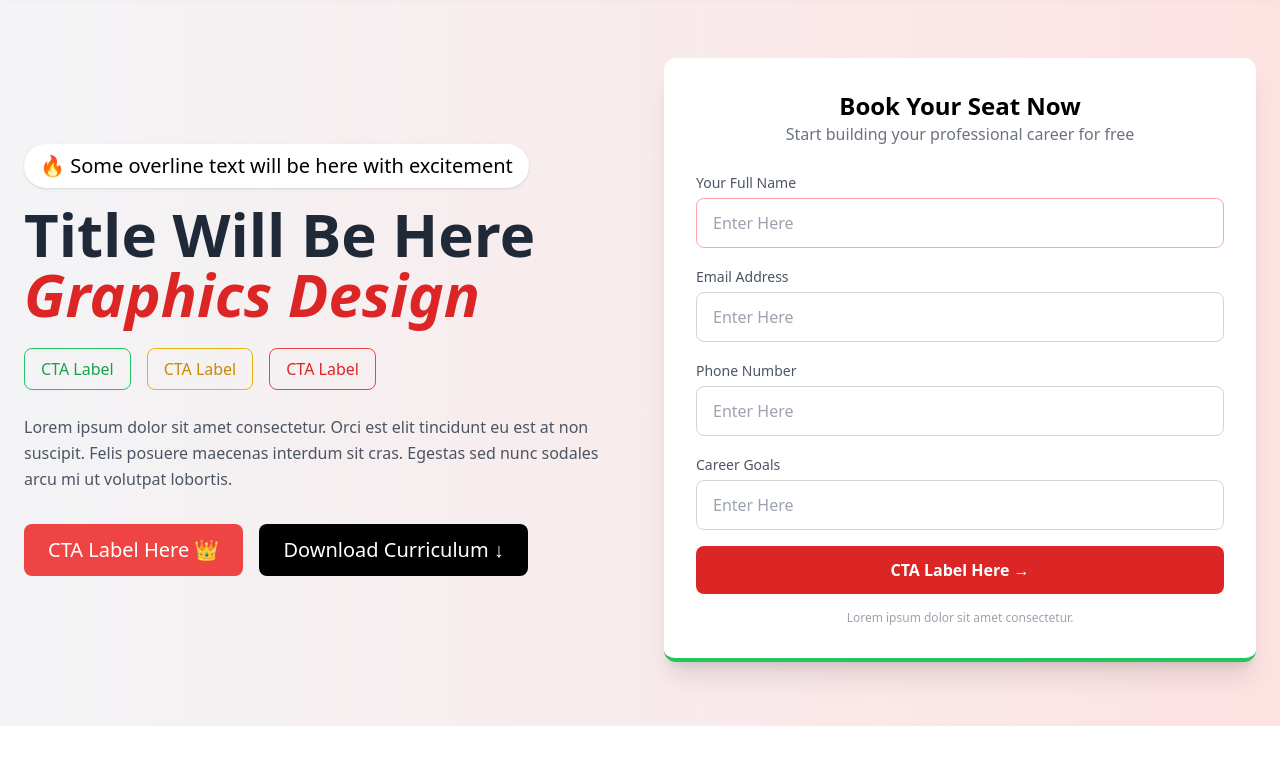
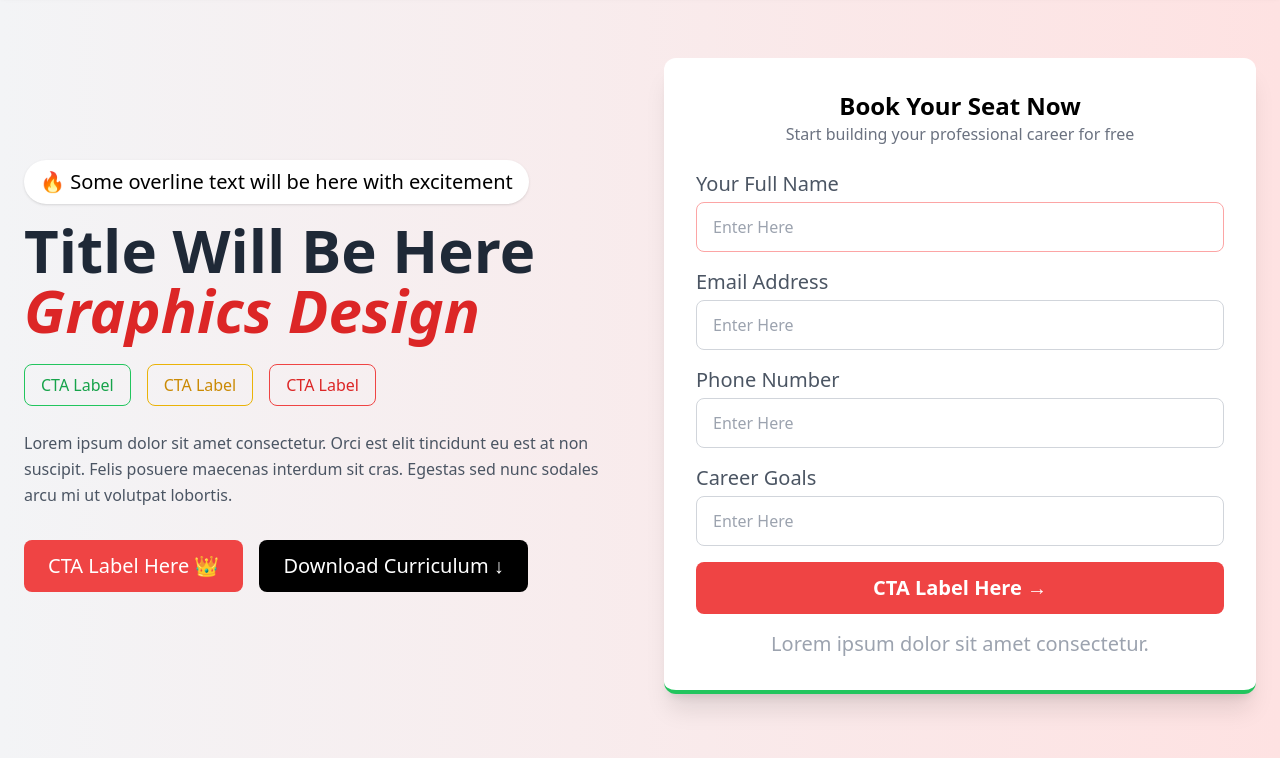
Before and after one commit to mdnayemurrashid07/navbar_part, a website: page index.html in a window 1280 px wide. Shown: the part 100-858 px from the top of the page. Before the commit the page ends 826 px from the top, so only its background shows below. Drawn offline with nearby package versions, Linux system fonts and the light colour scheme.

Commit message:
feat: enhance form labels and button styles for improved readability

```diff
--- a/index.html
+++ b/index.html
@@ -77,35 +77,35 @@
         </p>
         <form class="space-y-4">
           <div>
-            <label class="text-sm text-gray-600">Your Full Name</label>
+            <label class="text-xl text-gray-600">Your Full Name</label>
             <input type="text"
               class="w-full mt-1 px-4 py-3 border border-red-300 rounded-lg focus:ring-2 focus:ring-red-400 outline-none"
               placeholder="Enter Here">
           </div>
           <div>
-            <label class="text-sm text-gray-600">Email Address</label>
+            <label class="text-xl text-gray-600">Email Address</label>
             <input type="email"
               class="w-full mt-1 px-4 py-3 border border-gray-300 rounded-lg focus:ring-2 focus:ring-red-400 outline-none"
               placeholder="Enter Here">
           </div>
           <div>
-            <label class="text-sm text-gray-600">Phone Number</label>
+            <label class="text-xl text-gray-600">Phone Number</label>
             <input type="text"
               class="w-full mt-1 px-4 py-3 border border-gray-300 rounded-lg focus:ring-2 focus:ring-red-400 outline-none"
               placeholder="Enter Here">
           </div>
           <div>
-            <label class="text-sm text-gray-600">Career Goals</label>
+            <label class="text-xl text-gray-600">Career Goals</label>
             <input type="text"
               class="w-full mt-1 px-4 py-3 border border-gray-300 rounded-lg focus:ring-2 focus:ring-red-400 outline-none"
               placeholder="Enter Here">
           </div>
           <button
-            class="w-full bg-red-600 text-white py-3 rounded-lg font-semibold hover:bg-red-700 transition">
+            class="w-full bg-red-500 text-xl text-white py-3 rounded-lg font-semibold hover:bg-gradient-to-r hover:text-red-500 transition">
             CTA Label Here →
           </button>
         </form>
-        <p class="text-xs text-gray-400 text-center mt-4">
+        <p class="text-xl text-gray-400 text-center mt-4">
           Lorem ipsum dolor sit amet consectetur.
         </p>
       </div>
```
